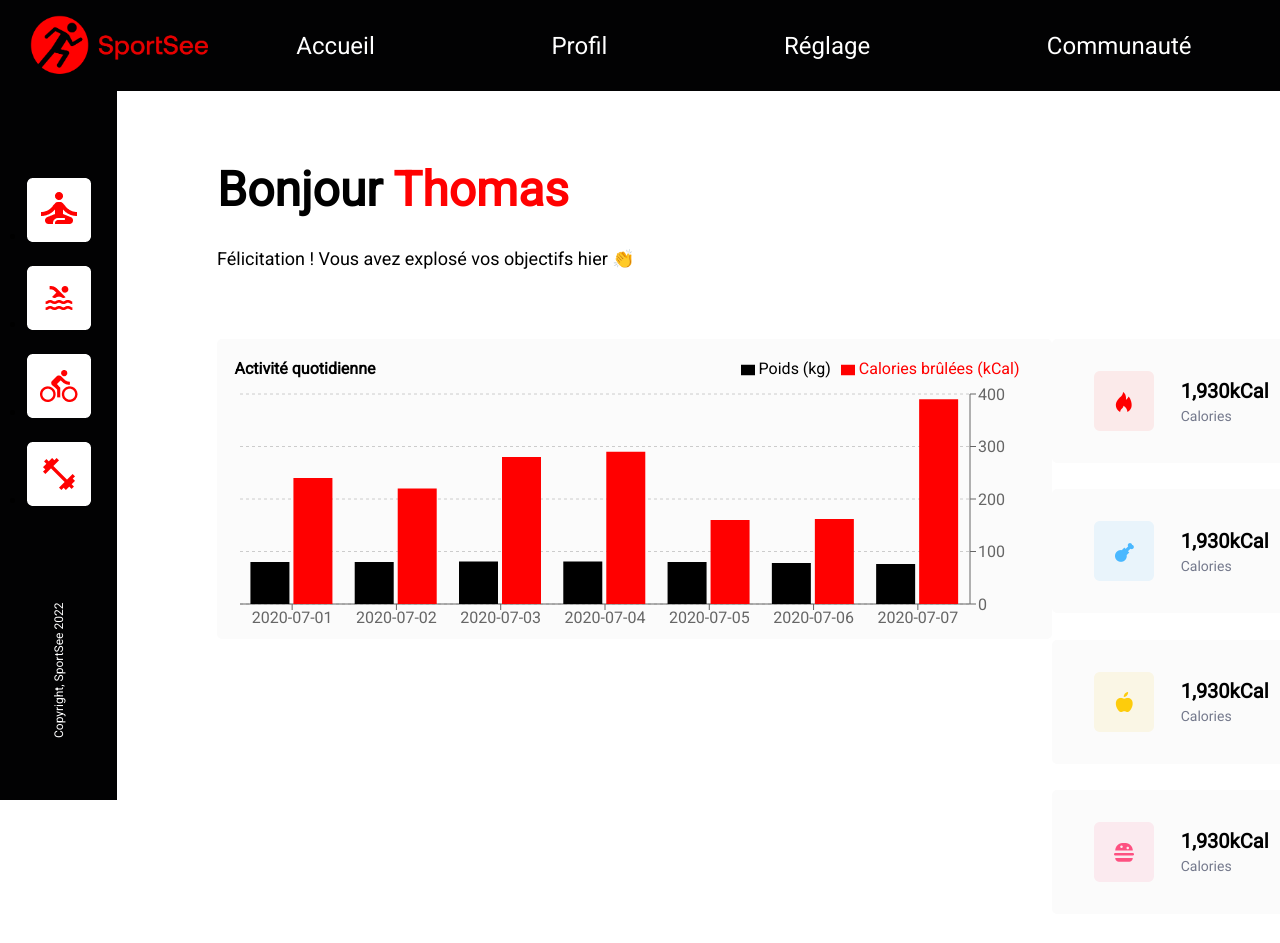
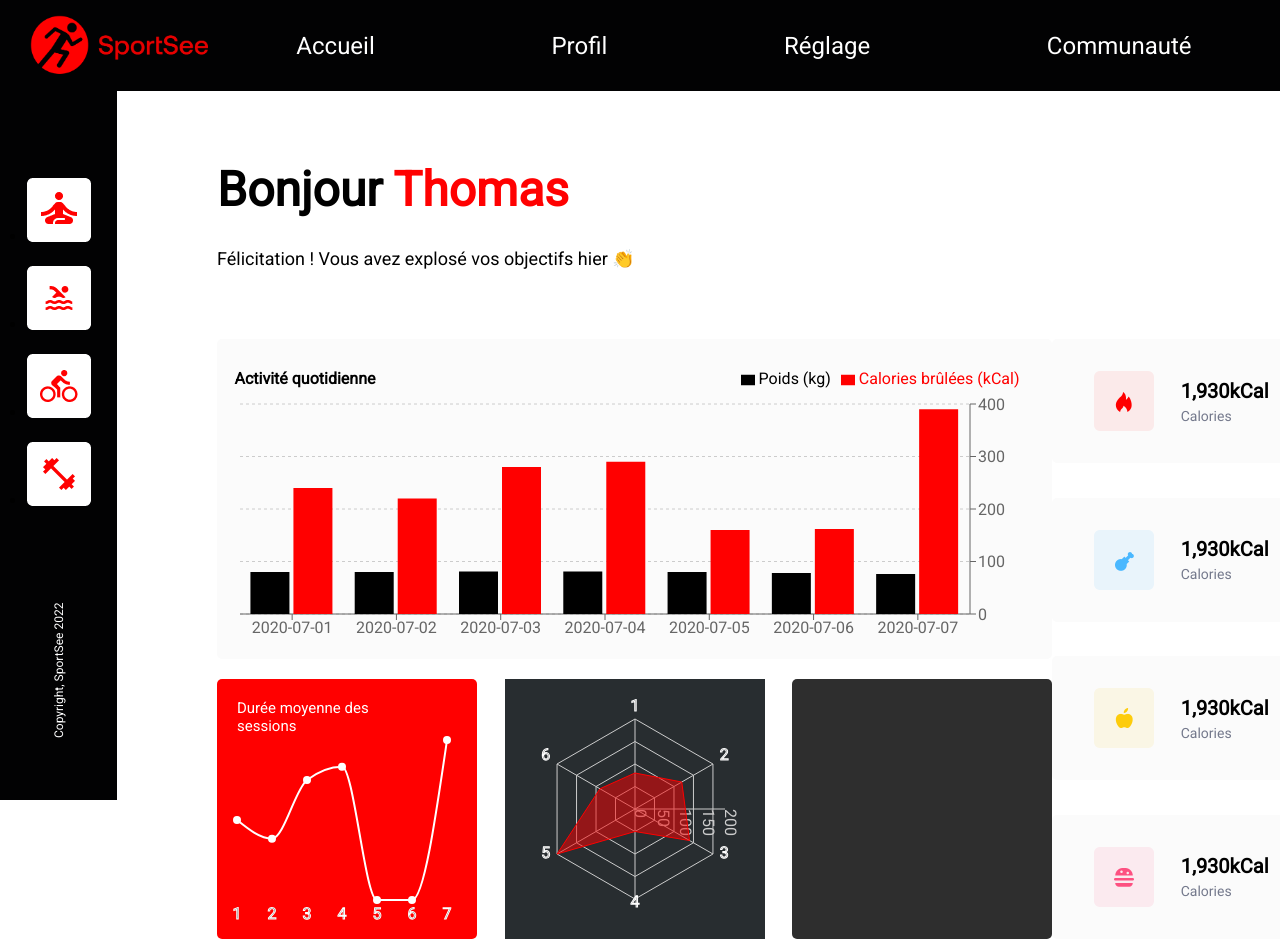
Before and after one commit to Dojando/JawadAmraoui_12_17012022, a React (Create React App) app: page / in a window 1280 px wide. Shown: the top 943 px of the page. Before the commit the page ends 914 px from the top, so only its background shows below. Built offline with nearby package versions, Linux system fonts and the light colour scheme.

Commit message:
ajout et mise en forme des graphiques linechart et radarchart

```diff
--- a/src/components/lineChart.jsx
+++ b/src/components/lineChart.jsx
@@ -0,0 +1,68 @@
+import React from "react";
+import {
+  LineChart,
+  Line,
+  XAxis,
+  Tooltip,
+} from "recharts";
+
+const data = [
+  {
+    day: 1,
+    sessionLength: 30
+},
+{
+    day: 2,
+    sessionLength: 23
+},
+{
+    day: 3,
+    sessionLength: 45
+},
+{
+    day: 4,
+    sessionLength: 50
+},
+{
+    day: 5,
+    sessionLength: 0
+},
+{
+    day: 6,
+    sessionLength: 0
+},
+{
+    day: 7,
+    sessionLength: 60
+}
+];
+
+function LineChartGraph() {
+  return (
+    <div className="linechart">
+      <h2>Durée moyenne des sessions</h2>
+      <LineChart
+        width={260}
+        height={200}
+        data={data}
+        margin={{
+          top: 5,
+          right: 30,
+          left: 20,
+          bottom: 5
+        }}>
+        <XAxis axisLine="" tickLine="" tick={{stroke: 'white', strokeWidth: 1}}  dataKey="day" />
+        <Tooltip contentStyle={{  color: "black" }} itemStyle={{ color: "black" }}/>
+        <Line
+          type="monotone"
+          dataKey="sessionLength"
+          strokeWidth={2}
+          stroke="white"
+          activeDot={{ r: 8 }}
+        />
+      </LineChart>
+    </div>
+  );
+}
+
+export default LineChartGraph;
--- a/src/components/radarChart.jsx
+++ b/src/components/radarChart.jsx
@@ -0,0 +1,63 @@
+import React from "react";
+import {
+  Radar,
+  RadarChart,
+  PolarGrid,
+  PolarAngleAxis,
+  PolarRadiusAxis
+} from "recharts";
+
+const data = [
+  {
+    value: 80,
+    kind: 1
+},
+{
+    value: 120,
+    kind: 2
+},
+{
+    value: 140,
+    kind: 3
+},
+{
+    value: 50,
+    kind: 4
+},
+{
+    value: 200,
+    kind: 5
+},
+{
+    value: 90,
+    kind: 6
+}
+];
+
+function RadarChartGraph() {
+  return (
+    <div className="radarchart">
+      <RadarChart
+        cx={130}
+        cy={130}
+        outerRadius={90}
+        width={260}
+        height={260}
+        data={data}
+      >
+        <PolarGrid />
+        <PolarAngleAxis tick={{stroke: 'white'  }}  dataKey="kind" />
+        <PolarRadiusAxis />
+        <Radar
+          dataKey="value"
+          stroke="red"
+          fill="red"
+          fillOpacity={0.5}
+        />
+      </RadarChart>
+    </div>
+
+  );
+}
+
+export default RadarChartGraph;
--- a/src/pages/App.js
+++ b/src/pages/App.js
@@ -2,6 +2,8 @@ import Header from "../components/header"
 import Aside from "../components/aside"
 import FoodData from "../components/foodData"
 import BarChartGraph from "../components/barChart.jsx"
+import LineChart from "../components/lineChart"
+import RadarChart from "../components/radarChart"
 import calorieLogo from "../images/calories-icon.png"
 import carbLogo from "../images/carbs-icon.png"
 import proteinLogo from "../images/protein-icon.png"
@@ -23,9 +25,15 @@ function App() {
               <div className="barchart-container">
                 <BarChartGraph />
               </div>
-              <div className="graph2"></div>
-              <div className="graph3"></div>
-              <div className="graph4"></div>
+              <div className="bottom-graphs">
+                <div className="linechart-container">
+                  <LineChart />
+                </div>
+                <div className="radarchart-container">
+                  <RadarChart/>
+                </div>
+                <div className="radialchart-container"></div>
+              </div>
             </div>
             <div className="food-data-list">
               <FoodData logo={ calorieLogo }/>
--- a/src/style/index.css
+++ b/src/style/index.css
@@ -106,19 +106,60 @@ body {
 /* section graphiques */
 
 .graphs-list {
+  display: flex;
+  flex-direction: column;
+  justify-content: space-between;
   width: 835px;
-  height: 575px;
+  height: 600px;
+}
+
+.bottom-graphs {
+  display: flex;
+  justify-content: space-between;
 }
 
 .barchart-container {
   background-color: #FBFBFB;
   display: flex;
   justify-content: center;
-  border-radius: 5px
+  height: 320px;
+  border-radius: 5px;
+  align-items: center;
+}
+
+.linechart-container {
+  width: 260px;
+  height: 260px;
+  background-color: #FF0000;
+  border-radius: 5px;
+}
+
+.radialchart-container {
+  width: 260px;
+  height: 260px;
+  background-color: rgb(46, 46, 46);
+  border-radius: 5px;
 }
 
 .barchart {
   position: relative;
+}
+
+.linechart {
+  display: flex;
+  flex-direction: column;
+}
+
+.linechart h2 {
+  font-size: 15px;
+  color: white;
+  font-weight: 500;
+  width: 140px;
+  margin: 20px 0 0 20px;
+}
+
+.radarchart {
+  background-color: #282D30;
 }
 
 .barchart-title {
```
